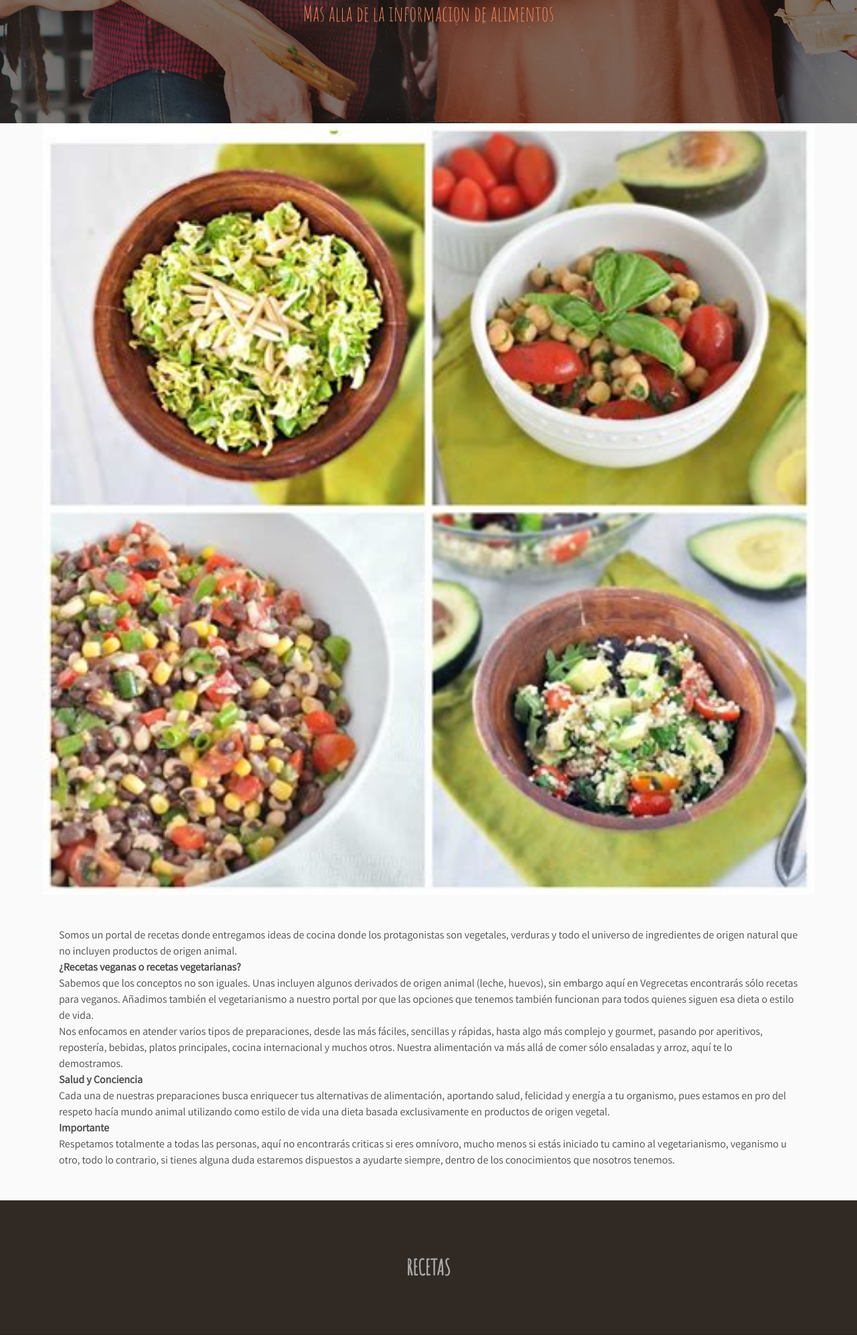
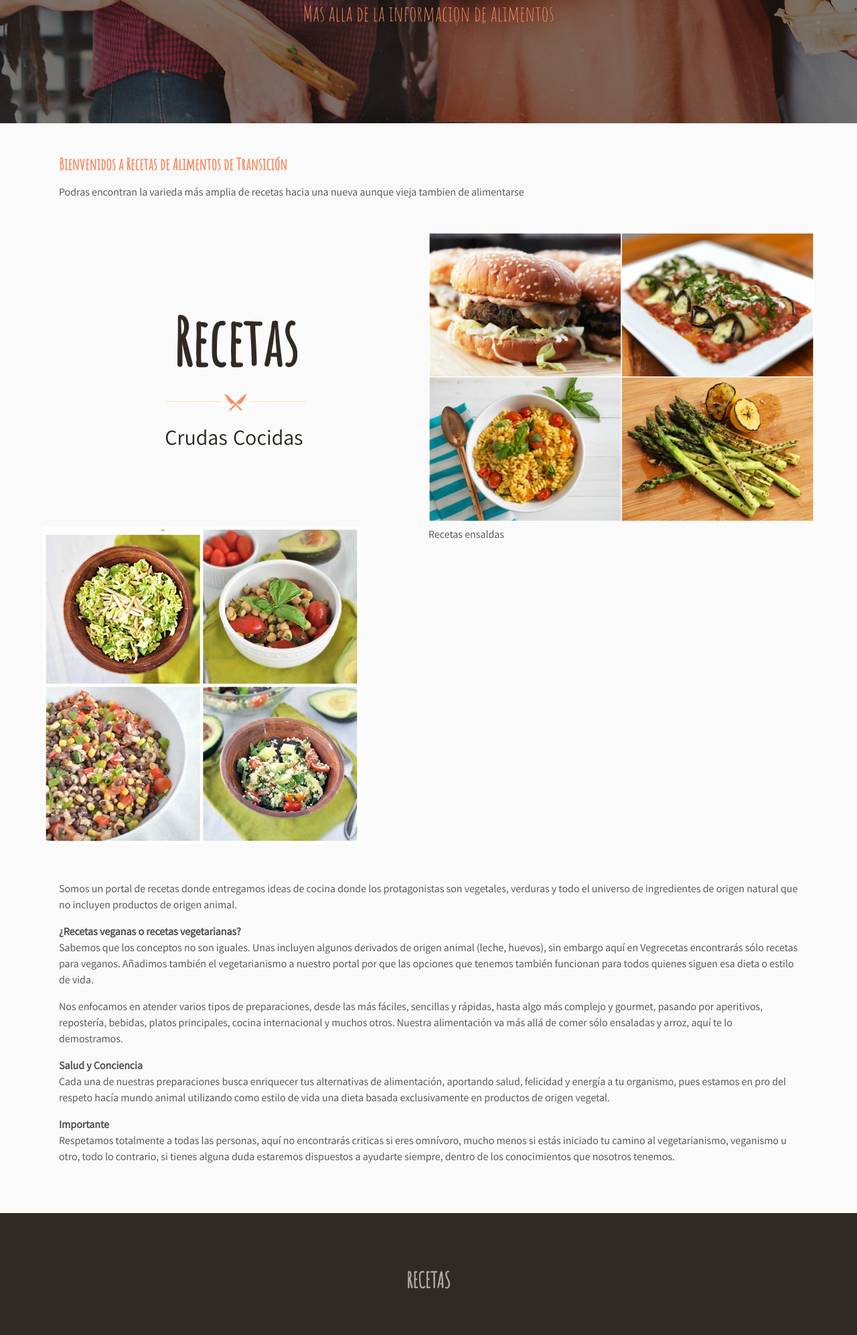
Before and after one commit to jesushernan3/adt-recetas, a PHP site: page / in a window 1280 px wide. Shown: the part 308-2301 px from the top of the page at 67% size. Run offline with PHP 8.4, Linux system fonts and the light colour scheme; some libraries are stand-ins or nearby versions.

Commit message:
emprolijamiento de los tile en la vista jom

```diff
--- a/app/views/home.php
+++ b/app/views/home.php
@@ -14,11 +14,38 @@
     </div>
   </div>
 </section>
-<main class="container">
+<main class="container content">
+  <div class="section">
+    <h3>Bienvenidos a Recetas de Alimentos de Transición</h3>
+    <p>Podras encontran la varieda más amplia de recetas hacia una nueva aunque vieja tambien de alimentarse</p>
+  </div>
   <div class="hero">
-    <figure class="image is-half">
-      <img class="is-half" src="/public/img/collage-ensaladas.jpg" alt="">
-    </figure>
+    <div class="tile">
+      <div class="tile has-text">
+        <h3 class="after-title-icon">Recetas</h3>
+        <div class="tile-links">
+          <a href="content/recetas/recetas-crudas.php">Crudas</a>
+          <a href="content/recetas/recetas-cocidas.php">Cocidas</a>
+        </div>
+
+
+      </div>
+      <div class="tile">
+        <figure class="image is-half">
+          <img class="is-half" src="/public/img/collage-cocidas.jpg" alt="">
+        </figure>
+      </div>
+    </div>
+  </div>
+  <div class="hero">
+    <div class="tile">
+      <div class="tile">
+        <figure class="image is-half">
+          <img class="is-half" src="/public/img/collage-ensaladas.jpg" alt="">
+        </figure>
+      </div>
+      <div class="tile">Recetas ensaldas</div>
+    </div>
   </div>
 
   <div class="section">
--- a/public/css/main.css
+++ b/public/css/main.css
@@ -217,6 +217,45 @@ main {
   background: url(../img/main-hero-home.jpg) top no-repeat no-repeat;
 }
 
+h3.after-title-icon {
+  font-size: 6rem;
+  display: block;
+  color: #312a24;
+
+}
+
+.after-title-icon::before {
+  content: '';
+  width: 209px;
+  height: 25px;
+  background-image: url(../img/icons/aftertitle.webp
+);
+  background-size: cover;
+  background-repeat: no-repeat;
+  background-position: center;
+  left: 50%;
+  transform: translateX(-50%);
+  -webkit-transform: translateX(-50%);
+  position: absolute;
+  bottom: 1.8em;
+}
+
+.tile-links {
+  display: block;
+}
+
+.tile-links a {
+  font-size: 2rem;
+  padding-right: 5px;
+}
+
+.tile.has-text {
+  flex-direction: column;
+  justify-content: center;
+  align-items: center;
+  position: relative;
+}
+
 /* :::::::::: Categorias :::::::::: */
 .categories-banner-img {
   background: url(../img/categories-hero.jpg) bottom no-repeat no-repeat;
@@ -258,10 +297,12 @@ main {
   justify-content: center;
   color: #777;
 }
+
 .footer-bottom {
   background-color: #26201b;
   min-height: 40px;
 }
+
 .footer .title {
   font-family: Amatic;
   color: #aaa;
@@ -272,6 +313,7 @@ main {
 ==================================*/
 
 @media only screen and (max-width: 798px) {
+
   .nav-mobile,
   header {
     display: block;
```
Also changed, not shown: public/img/icons/aftertitle.webp (added).
